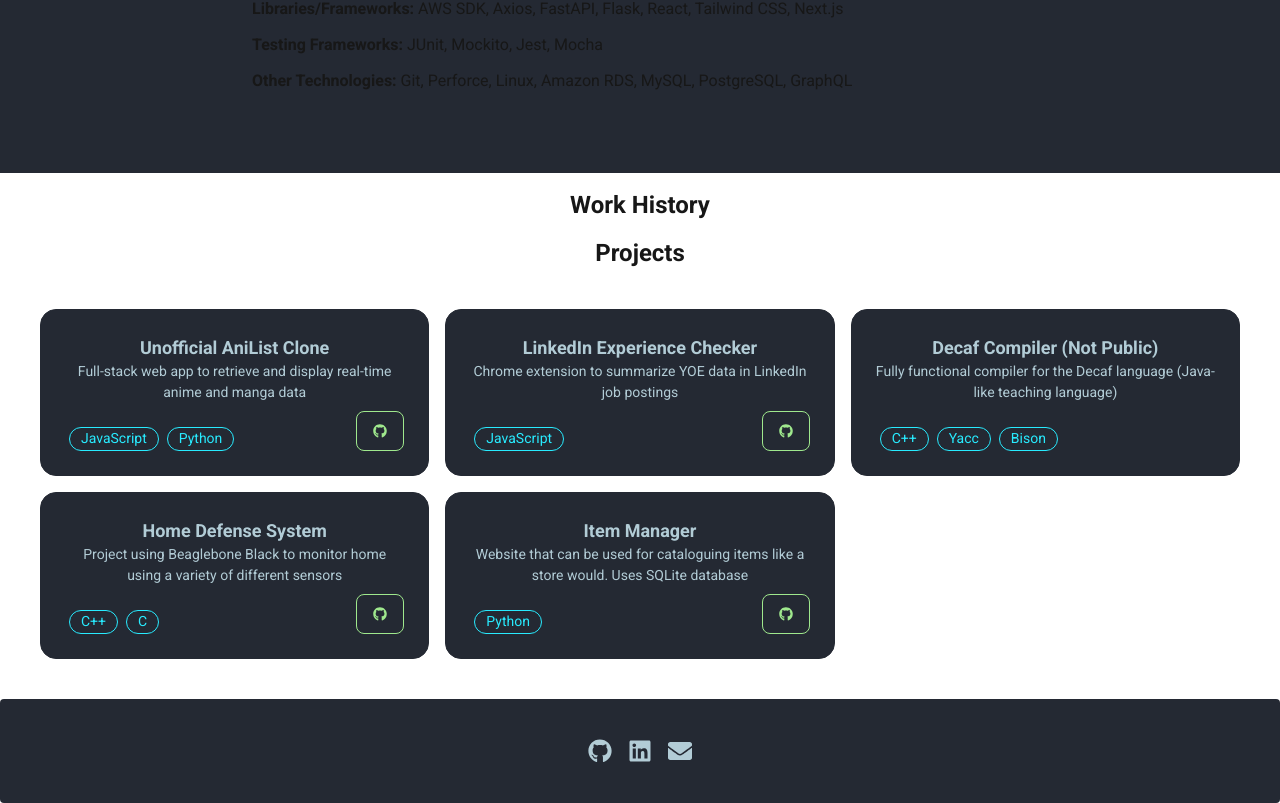
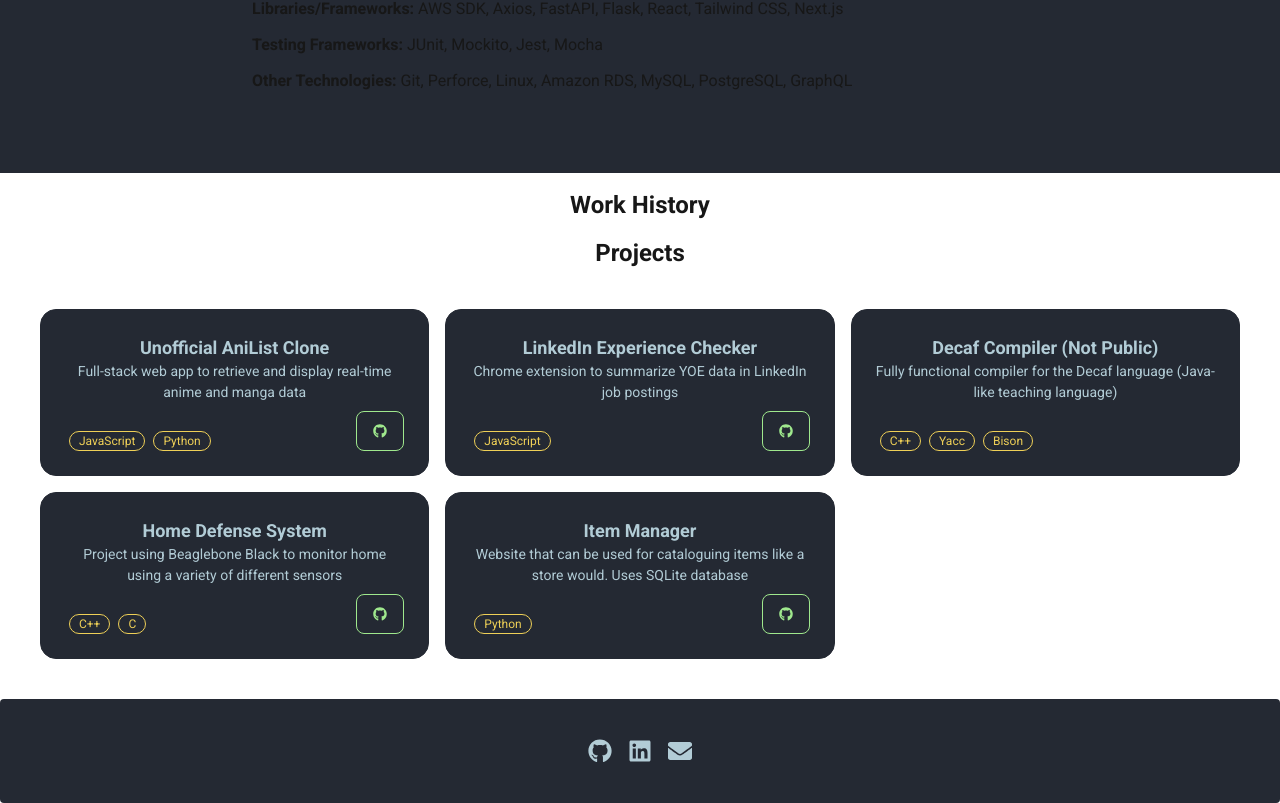
Before and after one commit to jla690/personal-website, a Next.js app: page / in a window 1280 px wide. Shown: the part 479-1282 px from the top of the page. Built offline with nearby package versions, Linux system fonts and the light colour scheme.

Commit message:
use fragment instead

```diff
--- a/app/Card.tsx
+++ b/app/Card.tsx
@@ -21,7 +21,10 @@
           <div className="flex items-end justify-between w-full">
             <div>
               {languages.map((language, i) => (
-                <div key={i} className="badge badge-info badge-outline mx-1">
+                <div
+                  key={i}
+                  className="badge badge-outline badge-warning badge-sm mx-1"
+                >
                   {language}
                 </div>
               ))}
@@ -38,7 +41,7 @@
                 </button>
               </a>
             ) : (
-              <div></div>
+              <></>
             )}
           </div>
         </div>
```
